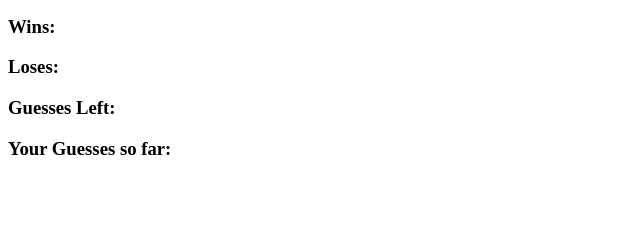
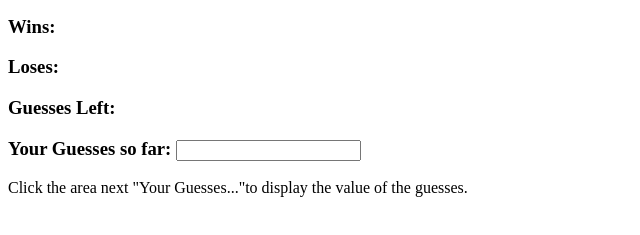
Before and after one commit to daballard1127/Psychic-Game, a plain HTML site: page index.html in a window 1280 px wide. Shown: the part 105-340 px from the top of the page, without its empty margins (0-640 px from the left). Drawn offline with Linux system fonts and the light colour scheme.

Commit message:
Homework update 10-05-2017

```diff
--- a/assets/javascript/game.js
+++ b/assets/javascript/game.js
@@ -11,6 +11,7 @@ var Loses = 0;
 var Guesses = 9;
 
 var letter;
+var guessedLetter;
 /* Code to bind the key event of entering a key
 */
 
@@ -19,6 +20,16 @@ var letter;
 
 /*Determine what letter was entered
 */
+	document.getElementById("letterEntry").onkeyup = function()
+	{letterGuess()};
+
+	function letterGuess() {
+    var x = document.getElementById("letterEntry");
+   x.innerHTML = guessedLetter;
+
+    return guessedLetter;
+};
+letterGuess();
 
 
 /* Generate a random letter. Using an array of letters in the alphabet*/
@@ -33,14 +44,14 @@ function random_letter() {
 };
 random_letter();
 
-document.getElementsByClassName(letter);
 
 
-/* console.log(
-  String.fromCharCode(
-    Math.floor(Math.random() * 26) + 97
-  )
-)- one solution*/
+
+
+	/* get input from keyboard*/
+	/*display input*/
+	/* store input in variable that can be passed to global variable*/
+
 /* Compare the letter entered vs thee letter generated by the computer*/
 
 
--- a/index.html
+++ b/index.html
@@ -3,7 +3,7 @@
 <html>
 <head>
 <meta charset="UTF-8">
-<script type="text/javascript" src= "./assets/javascript/game.js"></script>
+
 
 
 	<title>Psychic Game (Basic)</title>
@@ -11,15 +11,24 @@
 <body>
 	<h1>The Psychic Game</h1>
 
-<p class="random_letter", l> </p>
+
 	<h3>Guess what letter I'm thinking of</h3>
 
 	<h3>Wins:</h3>
 	<h3>Loses:</h3>
 	<h3>Guesses Left:</h3>
-	<h3>Your Guesses so far:</h3>
+	<h3>Your Guesses so far: <input type="text" id="letterEntry" >
+	</h3>
+
+<!-- this logs values to console for trubleshooting-->
+<p class="random_letter"> </p>
+
+<p>Click the area next "Your Guesses..."to display the value of the guesses.</p>
+
+
+
 
 </body>
 
-
+<script type="text/javascript" src= "./assets/javascript/game.js"></script>
 </html>
```
